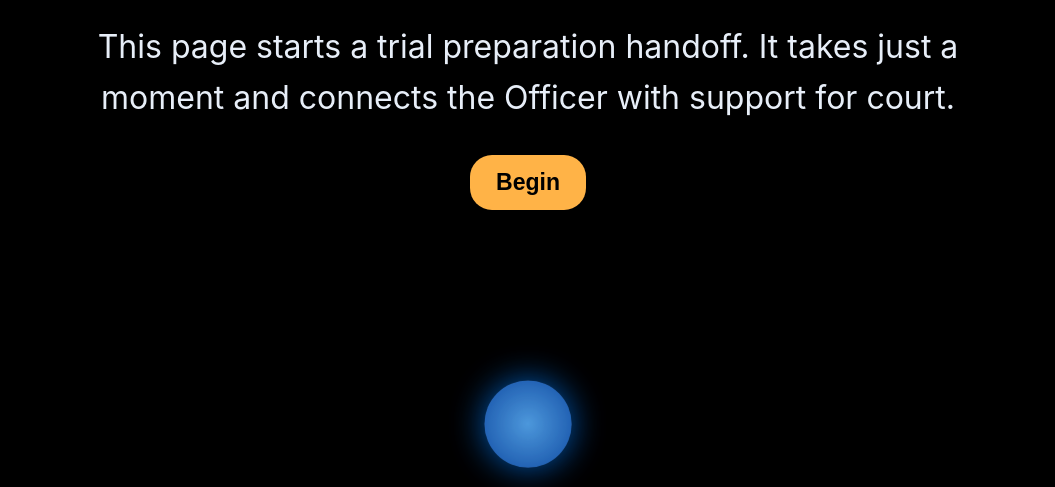
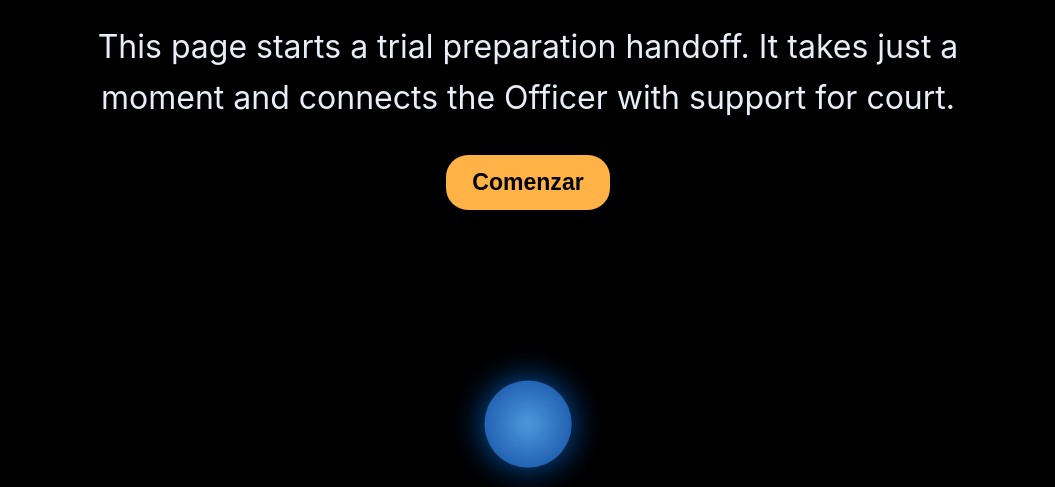
Before and after one commit to YumTom7/transformative-justice-website, a plain HTML site: page agent3.html in a window 1280 px wide. Shown: the part 313-800 px from the top of the page, without its empty margins (112-1167 px from the left). Drawn offline with Linux system fonts and the light colour scheme.

Commit message:
Update agent3.html

```diff
--- a/agent3.html
+++ b/agent3.html
@@ -57,7 +57,7 @@
       </p>
 
       <div class="actions">
-        <button class="btn" onclick="location.href='https://forms.gle/AMLRsE7hs1GJyhmZ7'">Begin</button>
+        <button class="btn" onclick="location.href='https://forms.gle/rSqnK5vjcch2RekK6'">Comenzar</button>
       </div>
     </div>
   </div>
```
